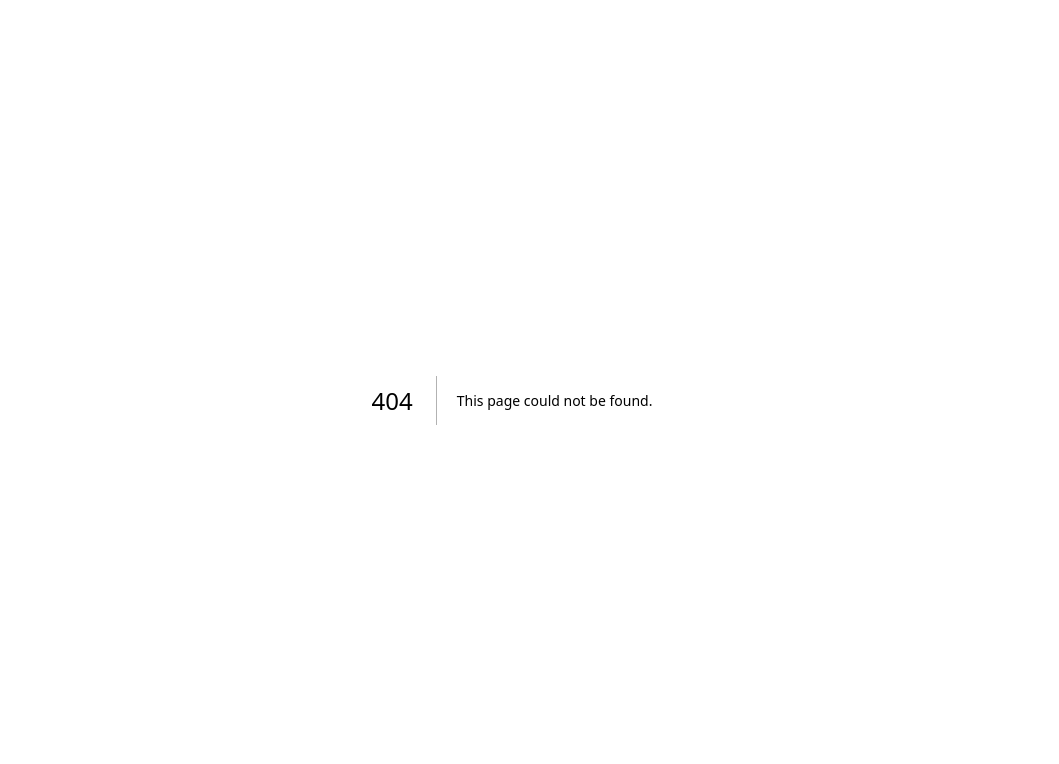
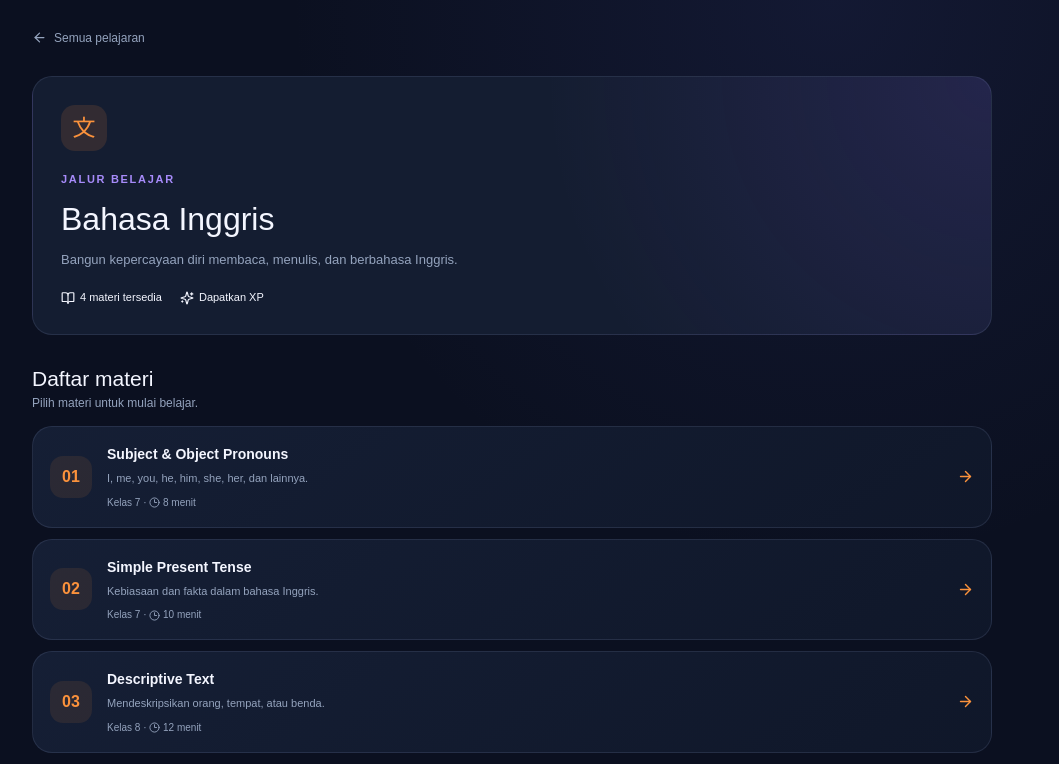
Before and after one commit to obbyhafiz17-beep/StudyArcade, a Next.js app: page /subjects/english in a window 1280 px wide. Before the commit this address had no page. Shown: the top 764 px of the page, without its empty margins (128-1187 px from the left). Built offline with nearby package versions, Linux system fonts and the light colour scheme.

Commit message:
feat: add app/subjects/[subject]/page.tsx

```diff
--- /dev/null
+++ b/app/subjects/[subject]/page.tsx
@@ -0,0 +1,21 @@
+"use client";
+import Link from "next/link";
+import { useParams } from "next/navigation";
+import { ArrowLeft, ArrowRight, BookOpen, CheckCircle2, Clock3, Sparkles } from "lucide-react";
+
+const catalog:Record<string,{name:string;color:string;icon:string;description:string;lessons:{title:string;desc:string;duration:string;grade:number}[]}> = {
+ matematika:{name:"Matematika",color:"#a78bfa",icon:"∑",description:"Latih logika dan temukan cara baru memecahkan masalah.",lessons:[{title:"Pola Bilangan",desc:"Mengenali pola dan hubungan antarangka.",duration:"8 menit",grade:7},{title:"Aljabar Dasar",desc:"Variabel, bentuk aljabar, dan operasi sederhana.",duration:"12 menit",grade:7},{title:"Persamaan Linear",desc:"Memahami persamaan satu variabel.",duration:"10 menit",grade:8},{title:"SPLDV",desc:"Dua persamaan untuk menemukan dua nilai.",duration:"15 menit",grade:8},{title:"Peluang",desc:"Mengukur kemungkinan suatu kejadian.",duration:"10 menit",grade:9}]},
+ ipa:{name:"IPA",color:"#38bdf8",icon:"⚗️",description:"Belajar memahami kehidupan, materi, energi, dan bumi.",lessons:[{title:"Organisasi Kehidupan",desc:"Sel, jaringan, organ, dan sistem organ.",duration:"10 menit",grade:7},{title:"Suhu dan Kalor",desc:"Perbedaan suhu, kalor, dan perpindahan energi.",duration:"12 menit",grade:7},{title:"Sistem Pencernaan",desc:"Perjalanan makanan di dalam tubuh.",duration:"10 menit",grade:8},{title:"Listrik dan Magnet",desc:"Konsep dasar listrik dan kemagnetan.",duration:"14 menit",grade:9}]},
+ informatika:{name:"Informatika",color:"#4ade80",icon:"⌘",description:"Belajar memecahkan masalah secara terstruktur dan kreatif.",lessons:[{title:"Berpikir Komputasional",desc:"Dekomposisi, pola, abstraksi, dan algoritma.",duration:"9 menit",grade:7},{title:"Struktur Data: Tree dan Graph",desc:"Node, edge, root, parent, child, dan leaf.",duration:"12 menit",grade:9},{title:"Algoritma dan Flowchart",desc:"Menyusun langkah penyelesaian masalah.",duration:"10 menit",grade:8},{title:"Data dan Informasi",desc:"Mengolah data menjadi informasi berguna.",duration:"8 menit",grade:9}]},
+ english:{name:"Bahasa Inggris",color:"#fb923c",icon:"文",description:"Bangun kepercayaan diri membaca, menulis, dan berbahasa Inggris.",lessons:[{title:"Subject & Object Pronouns",desc:"I, me, you, he, him, she, her, dan lainnya.",duration:"8 menit",grade:7},{title:"Simple Present Tense",desc:"Kebiasaan dan fakta dalam bahasa Inggris.",duration:"10 menit",grade:7},{title:"Descriptive Text",desc:"Mendeskripsikan orang, tempat, atau benda.",duration:"12 menit",grade:8},{title:"Expressions of Opinion",desc:"Menyampaikan pendapat dan tanggapan.",duration:"10 menit",grade:9}]}
+};
+export default function SubjectDetail(){
+ const params=useParams<{subject:string}>(); const data=catalog[params.subject];
+ if(!data)return <main className="app-shell" style={{padding:30}}><h1>Pelajaran tidak ditemukan</h1><Link href="/subjects">Kembali ke katalog</Link></main>;
+ return <div className="app-shell"><main style={{maxWidth:1000,margin:"auto",padding:"28px 20px 70px"}}><Link href="/subjects" className="muted" style={{display:"inline-flex",alignItems:"center",gap:7,fontSize:12}}><ArrowLeft size={15}/> Semua pelajaran</Link>
+ <section className="panel" style={{padding:28,marginTop:24,background:"radial-gradient(circle at 100% 0%,#8b5cf622,transparent 45%),#141d31"}}><div className="subject-icon" style={{background:data.color+"20",color:data.color}}>{data.icon}</div><div className="eyebrow" style={{marginTop:20}}>JALUR BELAJAR</div><h1 style={{fontSize:32,margin:"7px 0"}}>{data.name}</h1><p className="muted" style={{fontSize:13}}>{data.description}</p><div style={{display:"flex",gap:18,marginTop:20,fontSize:11}}><span><BookOpen size={14} style={{display:"inline",verticalAlign:"middle",marginRight:5}}/>{data.lessons.length} materi tersedia</span><span><Sparkles size={14} style={{display:"inline",verticalAlign:"middle",marginRight:5}}/>Dapatkan XP</span></div></section>
+ <div style={{display:"flex",justifyContent:"space-between",alignItems:"end",margin:"28px 0 14px"}}><div><h2 style={{fontSize:21,margin:0}}>Daftar materi</h2><p className="muted" style={{fontSize:12}}>Pilih materi untuk mulai belajar.</p></div></div>
+ <div style={{display:"grid",gap:11}}>{data.lessons.map((lesson,i)=><Link key={lesson.title} href={"/lesson?subject="+params.subject+"&lesson="+encodeURIComponent(lesson.title)} className="panel" style={{padding:17,display:"flex",alignItems:"center",gap:15}}><div style={{width:42,height:42,display:"grid",placeItems:"center",borderRadius:13,background:data.color+"18",color:data.color,fontWeight:800}}>{String(i+1).padStart(2,"0")}</div><div style={{flex:1}}><div style={{fontSize:14,fontWeight:750}}>{lesson.title}</div><div className="muted" style={{fontSize:11,marginTop:5}}>{lesson.desc}</div><div className="muted" style={{fontSize:10,marginTop:8}}>Kelas {lesson.grade} · <Clock3 size={11} style={{display:"inline",verticalAlign:"middle"}}/> {lesson.duration}</div></div><ArrowRight size={17} color={data.color}/></Link>)}</div>
+ <div style={{marginTop:20,textAlign:"center"}}><Link href="/quiz" className="btn-primary">Coba kuis mata pelajaran <ArrowRight size={15}/></Link></div>
+ </main></div>
+}
```
